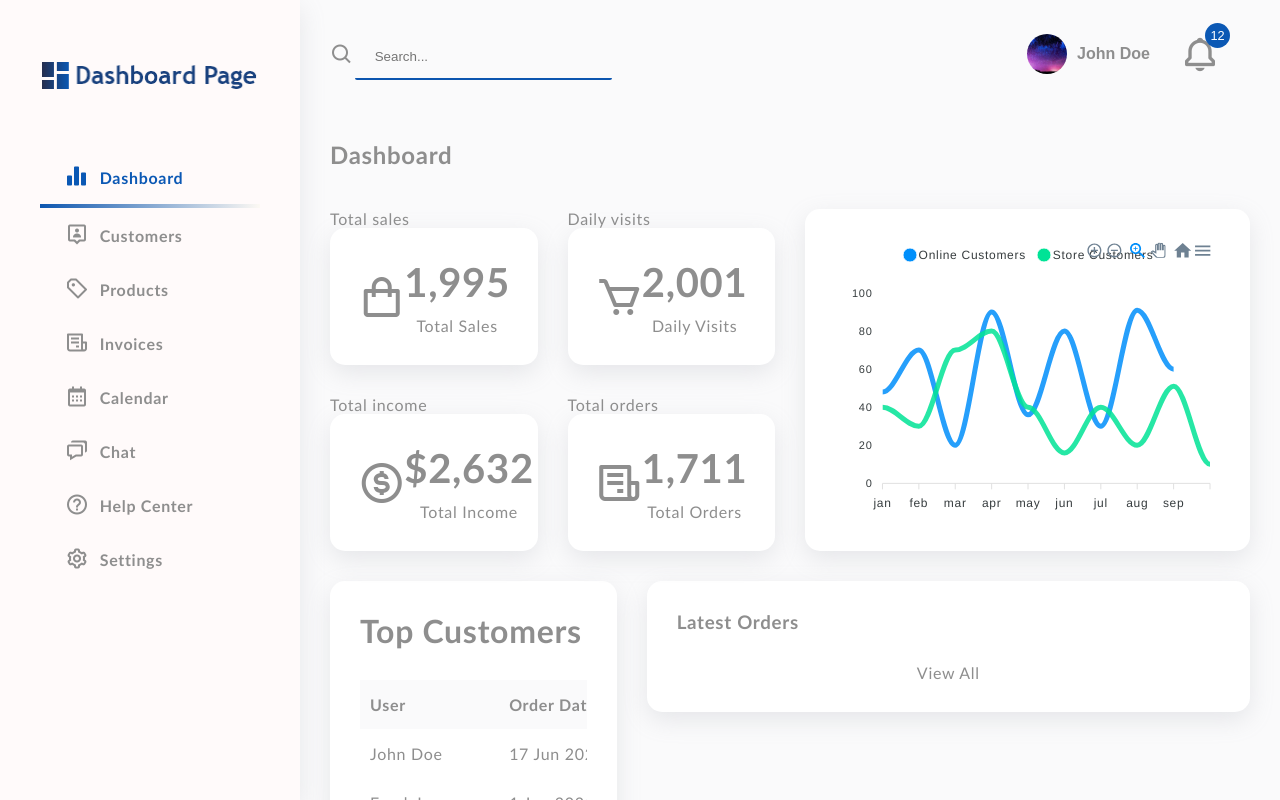
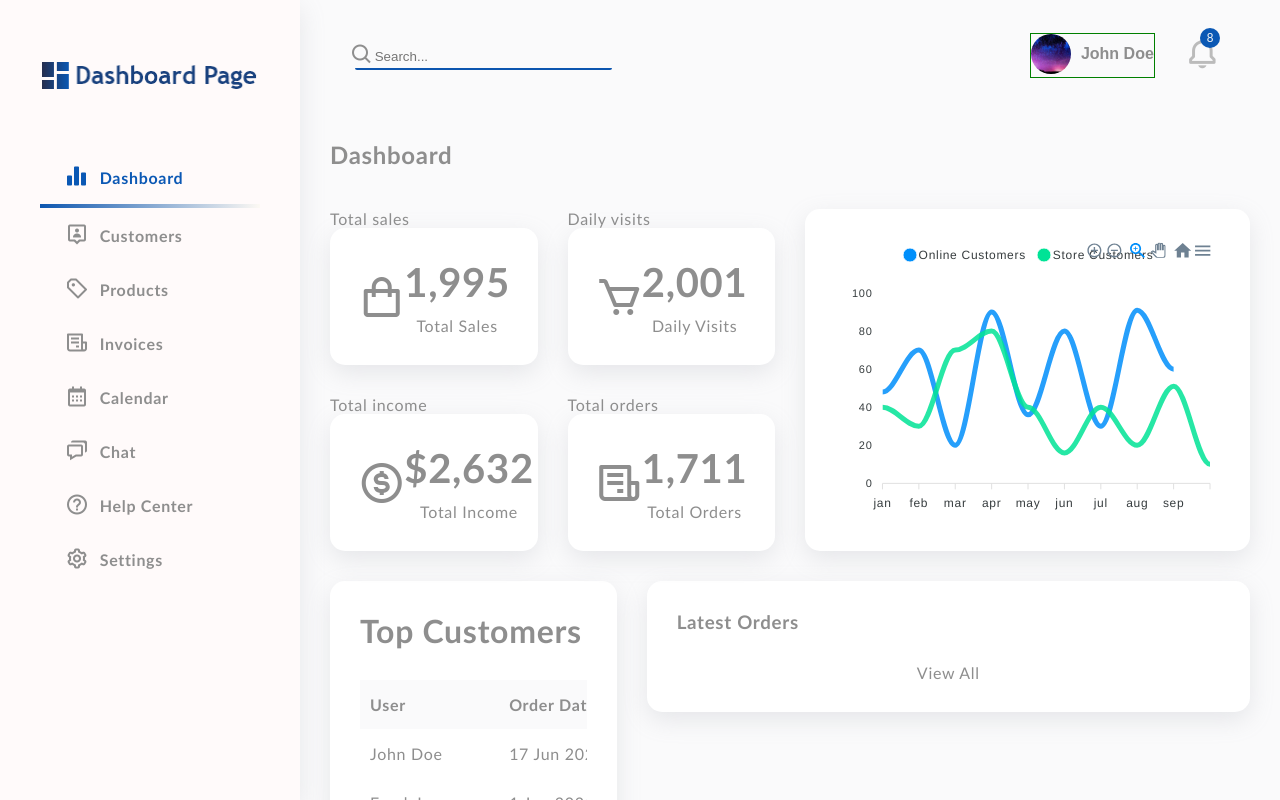
Before and after one commit to banuaggun/dashboard-design, a React (Create React App) app: page / in a window 1280 px wide. Shown: the top 800 px of the page. Built offline with nearby package versions, Linux system fonts and the light colour scheme.

Commit message:
style dropdown

```diff
--- a/src/Assets/Data/Notifications.json
+++ b/src/Assets/Data/Notifications.json
@@ -1,22 +1,21 @@
 [
   {
-    "icon": "bx bx-error",
-    "content": "Curabitur id eros quis nunc suscipit blandit"
+    "content": "Notifications"
   },
   {
-    "icon": "bx bx-package",
-    "content": "Duis malesuada justo eu sapien elementum, in semper diam posuere"
+    "icon": "bx bx-calendar",
+    "content": "Lorem ipsum dolor sit amet, consectetur adipiscing elit."
   },
   {
-    "icon": "bx bx-cart",
-    "content": "Donec at nisi sit amet tortor commodo porttitor pretium a erat"
+    "icon": "bx bx-user-pin",
+    "content": "Nullam a sapien vitae ex ultrices tincidunt."
   },
   {
-    "icon": "bx bx-error",
-    "content": "In gravida mauris et nisi"
+    "icon": "bx bx-purchase-tag-alt",
+    "content": "Donec maximus leo non lorem dapibus consequat."
   },
   {
-    "icon": "bx bx-cart",
-    "content": "Curabitur id eros quis nunc suscipit blandit"
+    "icon": "bx bx-receipt",
+    "content": "Maecenas vitae nulla at massa sagittis dignissim vitae sit amet erat."
   }
 ]
--- a/src/Assets/Data/UserMenus.json
+++ b/src/Assets/Data/UserMenus.json
@@ -1,18 +1,14 @@
 [
   {
-    "icon": "bx bx-user",
-    "content": "Profile"
+    "content": "View Profile"
   },
   {
-    "icon": "bx bx-wallet-alt",
     "content": "My Wallet"
   },
   {
-    "icon": "bx bx-cog",
-    "content": "Settings"
+    "content": "Help"
   },
   {
-    "icon": "bx bx-log-out-circle bx-rotate-180",
     "content": "Logout"
   }
 ]
--- a/src/Components/Dropdowns/Dropdown.css
+++ b/src/Components/Dropdowns/Dropdown.css
@@ -11,8 +11,13 @@
 }
 
 .dropdownToggle > i {
-  font-size: 2.5rem;
-  color: var(--text-color);
+  font-size: 2.2rem;
+  color: rgba(142, 142, 142, 0.59);
+}
+
+.dropdownToggle > i:hover,
+.dropdownToggle > i.active {
+  color: #0b58b4;
 }
 
 .dropdownToggle-badge {
@@ -20,29 +25,36 @@
   align-items: center;
   justify-content: center;
   position: absolute;
-  top: -12px;
-  right: -10px;
-  height: 25px;
-  width: 25px;
+  top: -8px;
+  right: 0px;
+  height: 20px;
+  width: 20px;
   border-radius: 50%;
-  background-color: var(--color1);
-  color: var(--text-color2);
-  font-size: 0.8rem;
+  background-color: #0b58b4;
+  color: #f5f5f5;
+  font-size: 0.75rem;
 }
 
 .dropdownContent {
   position: absolute;
   top: calc(100% + 5px);
   right: 0;
+  padding: 30px;
+  /* max-width:351px; width: max-content; */
   width: max-content;
-  max-width: 400px;
-  background-color: var(--bg-main);
-  box-shadow: var(--boxShadow);
-  border-radius: var(--borderRadius);
+  max-width: 351px;
+  background-color: #fffafa;
+  box-shadow: 0 4px 6px rgba(149, 157, 165, 0.2);
+  border-radius: 5px;
+  border: 1px solid rgba(149, 157, 165, 0.2);
   overflow: hidden;
   transform-origin: top right;
   transform: scale(0);
   transition: transform 0.3s ease 0s;
+  font-size: 13px;
+  line-height: 18px;
+  font-weight: 500;
+  color: #8e8e8e;
 }
 
 .dropdownContent.active {
@@ -50,7 +62,16 @@
   transition: transform 0.5s var(--transitionCubic);
 }
 
+.dropdownContent-header {
+  font-size: 1rem;
+  color: #0b58b4;
+  padding-bottom: 30px;
+}
+
 .dropdownFooter {
-  padding: 20px;
+  padding-top: 20px;
+  border-top: 1px solid #8e8e8e;
+  font-weight: bold;
+  font-size: 1rem;
   text-align: center;
 }
--- a/src/Components/Dropdowns/Dropdown.jsx
+++ b/src/Components/Dropdowns/Dropdown.jsx
@@ -32,12 +32,16 @@ const Dropdown = (props) => {
         )}
         {props.customToggle ? props.customToggle() : ""}
       </button>
+
       <div ref={dropdownContentEl} className="dropdownContent">
+        <div className="listItem">
           {props.contentData && props.renderItems
             ? props.contentData.map((item, index) =>
                 props.renderItems(item, index)
               )
             : ""}
+        </div>
+        <div>
           {props.renderFooter ? (
             <div className="dropdownFooter">{props.renderFooter()}</div>
           ) : (
@@ -45,6 +49,7 @@ const Dropdown = (props) => {
           )}
         </div>
       </div>
+    </div>
   );
 };
 
--- a/src/Components/Topnav/Topnav.css
+++ b/src/Components/Topnav/Topnav.css
@@ -8,7 +8,7 @@
 
 .topnavSearch {
   position: relative;
-  height: 50px;
+  height: 30px;
   background-color: transparent;
   display: flex;
   align-items: center;
@@ -44,6 +44,7 @@
 .topnavSearch > i {
   font-size: 1.5rem;
   position: relative;
+  left: 20px;
 }
 
 .topnavRight {
@@ -51,23 +52,53 @@
   align-items: center;
 }
 
-.topnavRight-item ~ .topnavRight-item {
-  margin-left: 30px;
+.topnavRight-item.user,
+.topnavRight-item.bell {
+  margin-right: 30px;
+}
+
+.user {
+  border: 1px solid green;
+}
+
+.userMenuItem {
+  border: 5px solid pink;
+}
+
+.topnavRight-item.bell {
+  color: rgba(142, 142, 142, 0.59) !important;
+  font-size: 24px !important;
 }
 
 .notificationItem {
   display: flex;
   align-items: center;
-  padding: 20px;
+  padding-top: 5px;
+  margin-bottom: 20px;
+}
+
+.notificationItem:nth-child(1) {
+  color: #0c55af;
+  font-weight: bold;
+  font-size: 1rem;
+}
+.notificationItem:nth-child(1):hover {
+  border: none;
+  cursor: text;
 }
 
 .notificationItem:hover {
-  background-color: violet;
+  cursor: pointer;
+  border-radius: 2px;
+  border-bottom: 3px solid transparent;
+  border-image-slice: 1;
+  border-image-source: linear-gradient(to right, #0c55af, #fefaf4);
+  color: var(--color1);
 }
 
 .notificationItem > i {
-  margin-right: 20px;
-  font-size: 1.5rem;
+  margin-right: 10px;
+  font-size: 1.25rem;
 }
 
 .topnavRight-user {
--- a/src/Components/Topnav/Topnav.jsx
+++ b/src/Components/Topnav/Topnav.jsx
@@ -50,7 +50,7 @@ const Topnav = () => {
         <input type="text" placeholder="Search..." />
       </div>
       <div className="topnavRight">
-        <div className="topnavRight-item">
+        <div className="topnavRight-item user">
           <Dropdown
             customToggle={() => renderUserToggle(currUser)}
             contentData={userMenu}
@@ -58,13 +58,14 @@ const Topnav = () => {
           />
           {/*dropdown here*/}
         </div>
-        <div className="topnavRight-item">
+        <div className="topnavRight-item bell">
           <Dropdown
             icon="bx bx-bell"
-            badge="12"
+            badge="8"
             contentData={notifications}
             renderItems={(item, index) => renderNotificationItem(item, index)}
             renderFooter={() => <Link to="/">View All</Link>}
+            renderHeader={() => <h5>Notifications</h5>}
           />
           {/*dropdown here*/}
         </div>
```
Lines whose indentation alone changed are shown as unchanged.
